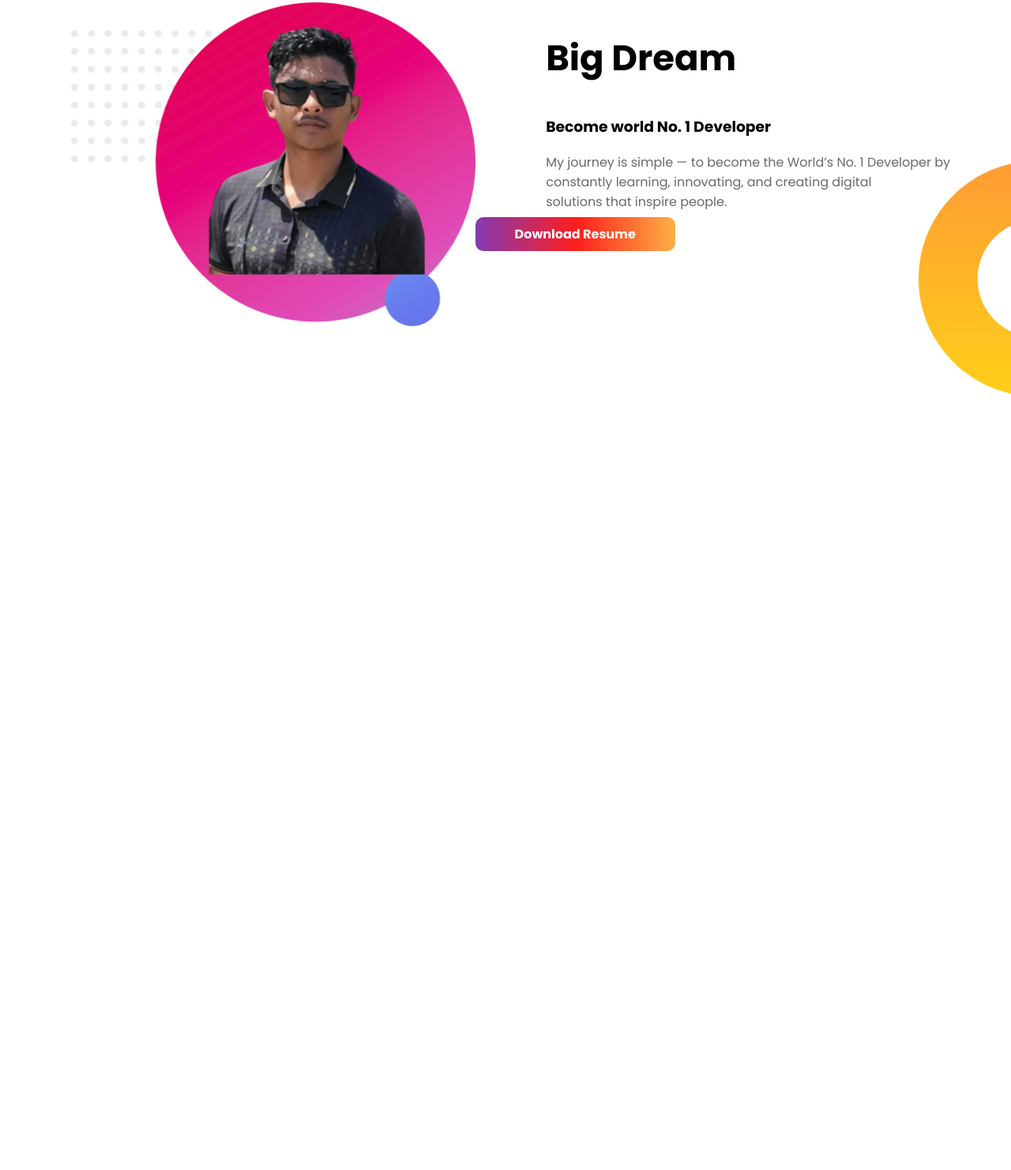
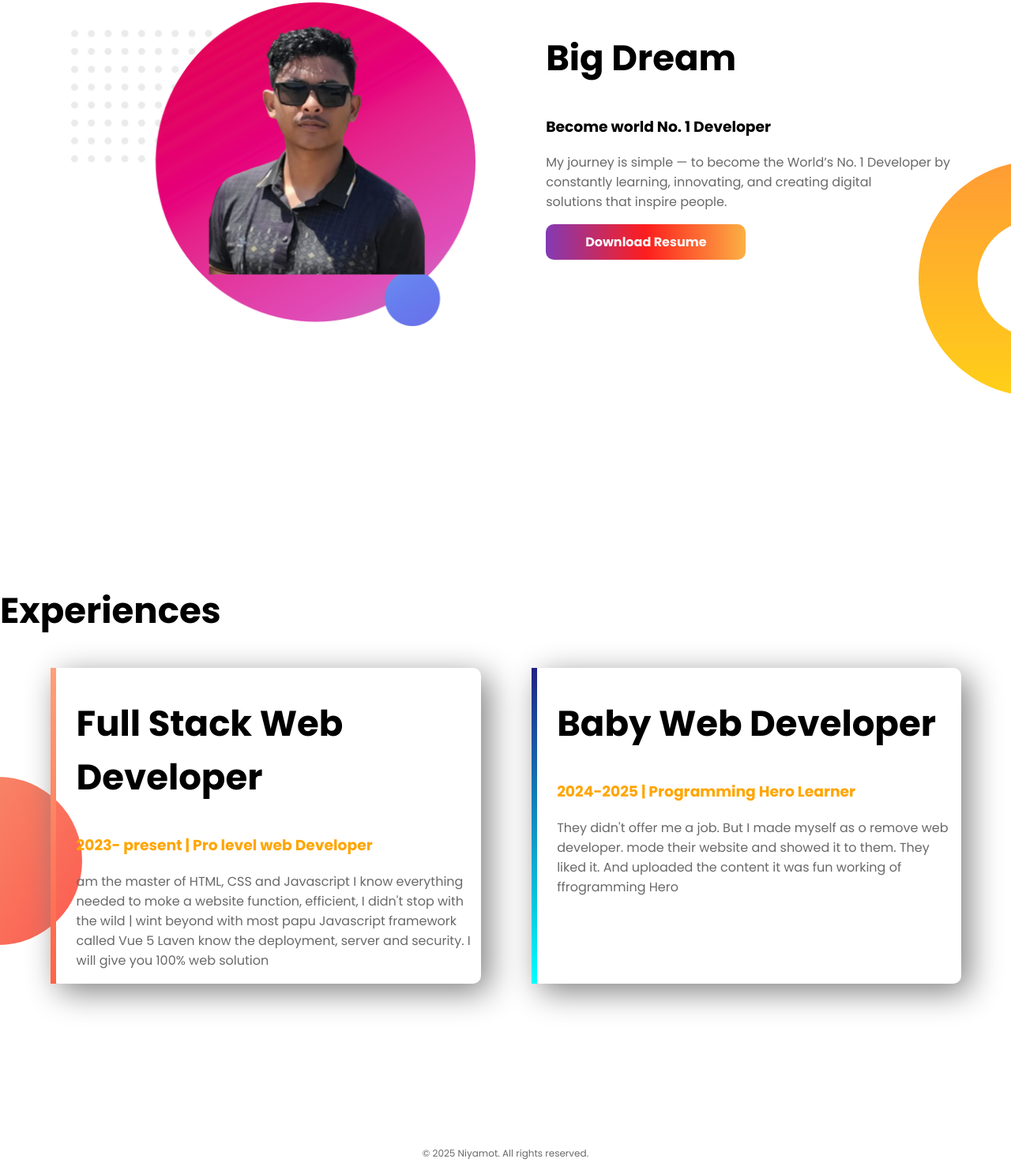
Before and after one commit to Niyamotlsy/Niyamot-portfolio, a plain HTML site: page index.html in a window 1280 px wide. Shown: the part 697-2179 px from the top of the page at 79% size. Before the commit the page ends 1400 px from the top, so only its background shows below. Drawn offline with Linux system fonts and the light colour scheme.

Commit message:
final commit

```diff
--- a/index.html
+++ b/index.html
@@ -14,10 +14,10 @@
     <section class="top-bannar">
         <div class="half-width">
             <h1>Welcome To </h1>
-    <h1><span class="name-highlight">Niyamot</span> 1<sup>st</sup> website</h1>
+    <h1><span class="orange-highlight">Niyamot</span> 1<sup>st</sup> website</h1>
     <h3> World class Web developer</h3>
     <p>I build clean, fast, and functional websites that not only look great but also perform flawlessly. <br> goal is to craft world-class solutions for every project<br> I work on.  Skilled in front-end & back-end development,<br> I design and develop websites that bring <br>creativity, functionality, and performance together.</p>
-    <a class="link-button" target="_blank" href="https://www.facebook.com/profile.php?id=100014525898242">HIRE ME</a>
+    <a class=" hover-text link-button" target="_blank" href="https://www.facebook.com/profile.php?id=100014525898242">HIRE ME</a>
         </div>
     <div class="half-width">
     <img src="/images/niyamot1.png" alt="Niyamot 1">
@@ -35,10 +35,30 @@
             <h2>Big Dream</h2>
             <h3>Become world No. 1 Developer</h3>
             <p> My journey is simple — to become the World’s No. 1 Developer by <br>constantly learning, innovating, and creating digital <br> solutions that inspire people.</p>
+            <a class=" hover-text link-button" target="_blank" href="https://www.facebook.com/profile.php?id=100014525898242">Download Resume</a>
            </div>
-           <br>
-           <a class="link-button" target="_blank" href="https://www.facebook.com/profile.php?id=100014525898242">Download Resume</a>
       </section>
       <!-- down bottom end-->
+       <!-- footer start -->
+        <section class="experience-area ">
+            <h2>Experiences</h2>
+            <div id="full-stack" class="half-width single-experience">
+                <h2>Full Stack Web Developer</h2>
+                <h3 class="orange-highlight">2023- present | Pro level web Developer</h3>
+                <p>am the master of HTML, CSS and Javascript I know everything needed to moke a website function, efficient, I didn't stop with the wild | wint beyond with most papu Javascript framework called Vue 5 Laven know the deployment, server and security. I will give you 100% web solution</p>
+            </div>
+            <div id="baby-web"  class="half-width single-experience">
+                <h2>Baby Web Developer</h2>
+                <h3 class="orange-highlight">2024-2025 | Programming Hero Learner</h3>
+                <p>They didn't offer me a job. But I made myself as o remove web developer. mode their website and showed it to them. They liked it. And uploaded the content it was fun working of ffrogramming Hero</p>
+            </div>
+
+        </section>
+        <footer>
+            <p>
+                © 2025 Niyamot. All rights reserved.
+            </p>
+        </footer>
+        <!-- footer end -->
 </body>
 </html>
--- a/style.css
+++ b/style.css
@@ -12,7 +12,7 @@ h2{
 p{
     color: dimgray;
 }
-.name-highlight{
+.orange-highlight{
     color: orange;
 }
 .half-width{
@@ -28,6 +28,10 @@ p{
 .top-bannar{
     background-image:url(images/top-banner.png) ;
     background-repeat: no-repeat;
+    opacity: 0;                 /* প্রথমে অদৃশ্য */
+      transform: translateY(20px); /* নিচে থেকে শুরু করবে */
+      animation: fadeInUp 2s ease-out forwards;
+      /* 2s = সময়, forwards = শেষে stop */
 }
 section{
     height: 500px;
@@ -41,9 +45,88 @@ background: linear-gradient(90deg, rgba(131, 58, 180, 1) 0%, rgba(160, 51, 144,
     padding: 10px 50px;
     border-radius: 10px;
     color: rgb(250, 248, 248)
+    opacity: 0;                 /* প্রথমে অদৃশ্য */
+      transform: translateY(20px); /* নিচে থেকে শুরু করবে */
+      animation: fadeInUp 3s ease-out forwards;
+      /* 2s = সময়, forwards = শেষে stop */
 }
+.hover-text {
+  display: inline-block;
+  padding: 10px 20px;
+  background-color: orange;
+  color: white;
+  text-decoration: none;
+  font-weight: 600;
+  border-radius: 5px;
+  transition: all 0.3s ease; /* Smooth hover effect */
+}
+.hover-text:hover {
+  background-color: darkorange; /* Hover করলে ডার্ক অরেঞ্জ হবে */
+  transform: scale(1.05);       /* একটু বড় হবে */
+  box-shadow: 0 4px 10px rgba(0,0,0,0.2); /* হালকা ছায়া */
+}
+.link-button{
+    text-decoration: none;
+    font-weight: 700;
+    background-color: #c6b0d4;
+background: linear-gradient(90deg, rgba(131, 58, 180, 1) 0%, rgba(160, 51, 144, 1) 12%, rgba(204, 41, 90, 1) 30%, rgba(217, 38, 74, 1) 35%, rgba(234, 34, 53, 1) 42%, rgba(253, 29, 29, 1) 50%, rgba(253, 77, 42, 1) 66%, rgba(253, 114, 52, 1) 79%, rgba(252, 159, 64, 1) 94%, rgba(252, 176, 69, 1) 100%);
+    padding: 10px 50px;
+    border-radius: 10px;
+    color: rgb(250, 248, 248)
+
+}
+ p {
+      opacity: 0;                 /* প্রথমে অদৃশ্য */
+      transform: translateY(20px); /* নিচে থেকে শুরু করবে */
+      animation: fadeInUp 2s ease-out forwards;
+      /* 2s = সময়, forwards = শেষে stop */
+    }
+
+    @keyframes fadeInUp {
+      0% {
+        opacity: 0;
+        transform: translateY(20px);
+      }
+      100% {
+        opacity: 1;
+        transform: translateY(0);
+      }
+    }
+
 .dream-area{
     background-image: url(/images/dream-bg.png);
     background-repeat: no-repeat;
     background-position: right;
+    opacity: 0;                 /* প্রথমে অদৃশ্য */
+      transform: translateY(20px); /* নিচে থেকে শুরু করবে */
+      animation: fadeInUp 2s ease-out forwards;
+      /* 2s = সময়, forwards = শেষে stop */
 }
+.single-experience{
+    box-shadow: 10px 10px 40px gray;
+    border-radius: 10px;
+    height: 80%;
+}
+.experience-area{
+    background-image: url(images/exp-bg.png);
+    background-repeat: no-repeat;
+    background-position: left;
+    opacity: 0;                 /* প্রথমে অদৃশ্য */
+      transform: translateY(20px); /* নিচে থেকে শুরু করবে */
+      animation: fadeInUp 2s ease-out forwards;
+      /* 2s = সময়, forwards = শেষে stop */
+}
+#full-stack{
+    border-left: 7px solid;
+    border-image: linear-gradient(180deg, lightsalmon, tomato);
+    border-image-slice: 1;
+}
+#baby-web{
+    border-left: 7px solid;
+    border-image: linear-gradient(180deg, rgb(33, 33, 134),cyan);
+    border-image-slice: 1;
+}
+footer{
+    text-align: center;
+    font-size: 12px;
+}
```
